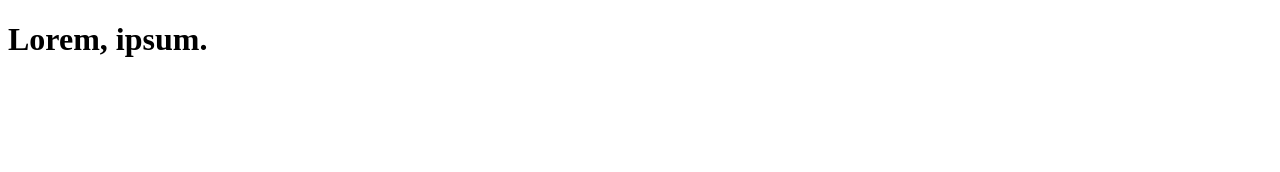
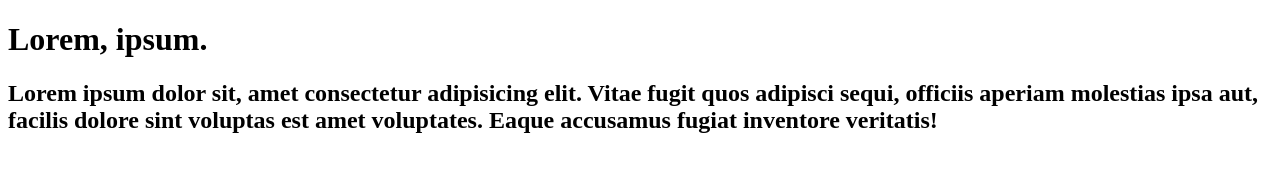
Before and after one commit to SilviaPradaR/mi-primer-repo, a plain HTML site: page index.html in a window 1280 px wide. Drawn offline with Linux system fonts and the light colour scheme.

Commit message:
agregue un parrafo

```diff
--- a/index.html
+++ b/index.html
@@ -8,5 +8,6 @@
 </head>
 <body>
     <h1>Lorem, ipsum.</h1>
+    <h2>Lorem ipsum dolor sit, amet consectetur adipisicing elit. Vitae fugit quos adipisci sequi, officiis aperiam molestias ipsa aut, facilis dolore sint voluptas est amet voluptates. Eaque accusamus fugiat inventore veritatis!</h2>
 </body>
 </html>
```
